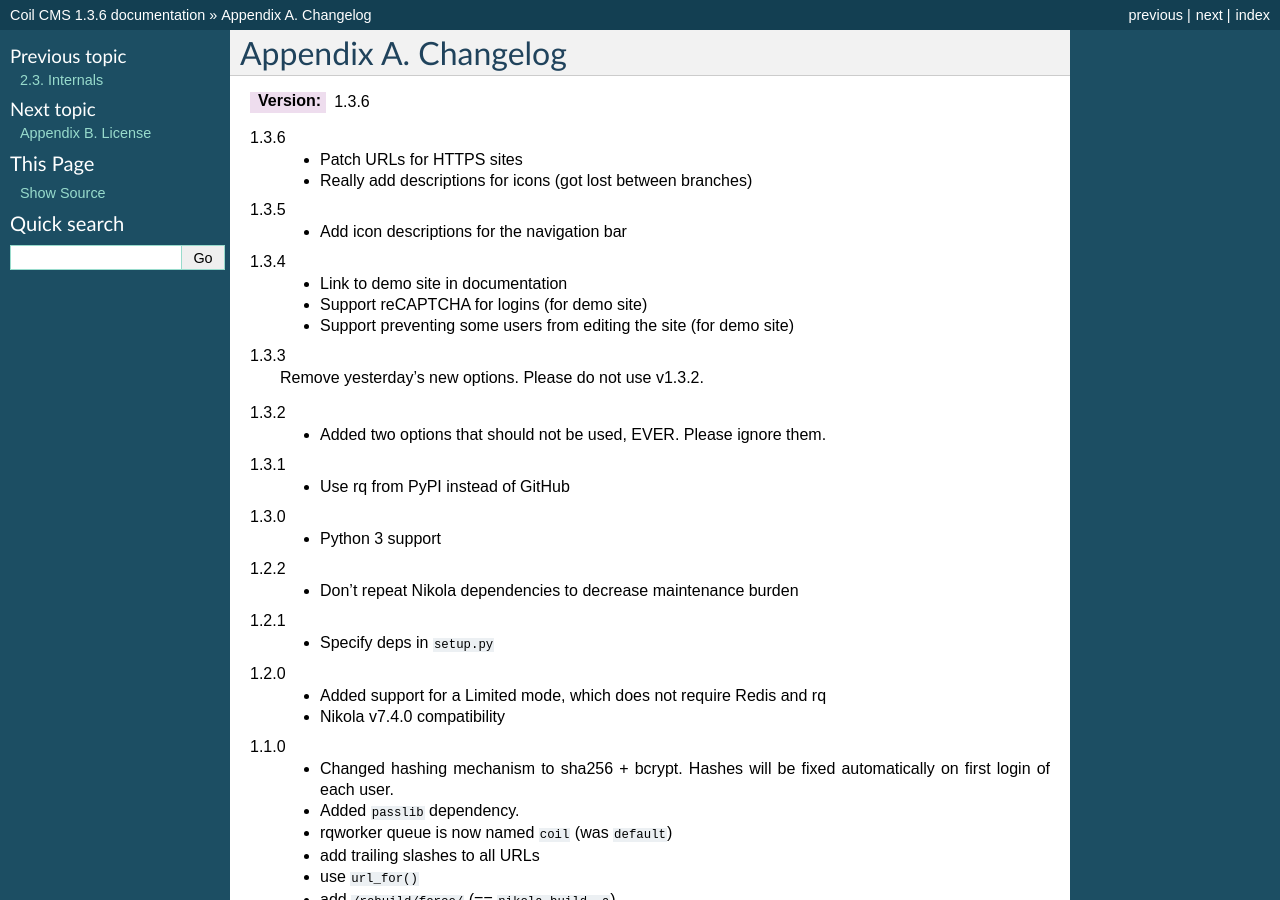
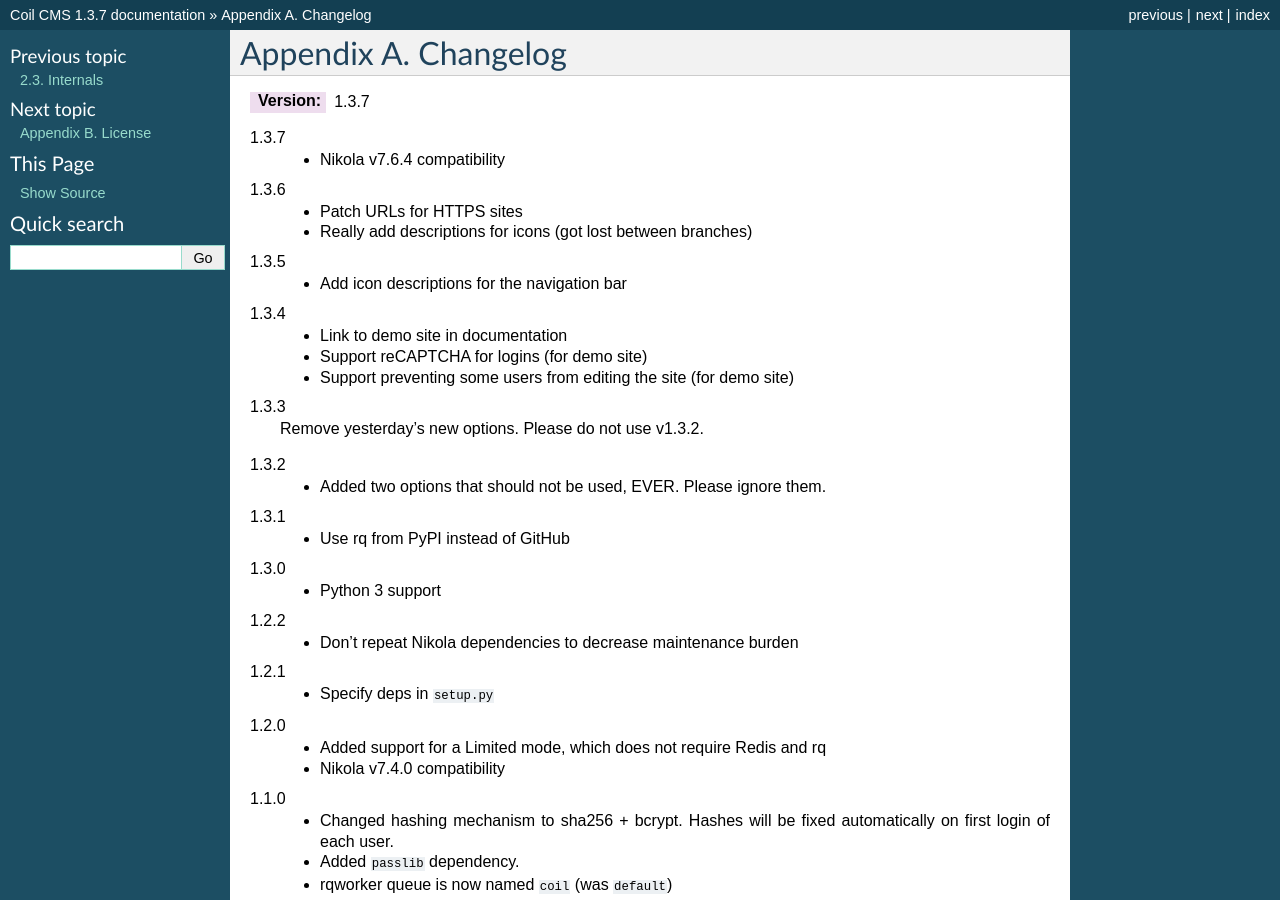
Before and after one commit to getnikola/coil, a Sphinx documentation site: the page built from docs/CHANGELOG.rst, in a window 1280 px wide and 900 px high. Built offline with Sphinx 7.4.7, drawn with Linux system fonts in a browser that asks for light colours; some of the changed text lies outside the part shown.

Commit message:
v1.3.7: Nikola v7.6.4 compatibility
Signed-off-by: Chris Warrick <kwpolska@gmail.com>

```diff
--- a/CHANGELOG.rst
+++ b/CHANGELOG.rst
@@ -2,7 +2,10 @@
 Appendix A. Changelog
 =====================
 
-:Version: 1.3.6
+:Version: 1.3.7
+
+1.3.7
+    * Nikola v7.6.4 compatibility
 
 1.3.6
     * Patch URLs for HTTPS sites
--- a/CONTRIBUTING.rst
+++ b/CONTRIBUTING.rst
@@ -5,8 +5,8 @@
 :Author: Chris Warrick <chris@chriswarrick.com>
 :Copyright: © 2015, Chris Warrick.
 :License: BSD (see /LICENSE or :doc:`Appendix B <LICENSE>`.)
-:Date: 2015-08-17
-:Version: 1.3.6
+:Date: 2015-08-25
+:Version: 1.3.7
 
 .. index:: contributing
 
--- a/coil/__init__.py
+++ b/coil/__init__.py
@@ -29,4 +29,4 @@
 
 __all__ = ['__version__']
 
-__version__ = '1.3.6'
+__version__ = '1.3.7'
--- a/docs/CHANGELOG.rst
+++ b/docs/CHANGELOG.rst
@@ -2,7 +2,10 @@
 Appendix A. Changelog
 =====================
 
-:Version: 1.3.6
+:Version: 1.3.7
+
+1.3.7
+    * Nikola v7.6.4 compatibility
 
 1.3.6
     * Patch URLs for HTTPS sites
--- a/docs/CONTRIBUTING.rst
+++ b/docs/CONTRIBUTING.rst
@@ -5,8 +5,8 @@
 :Author: Chris Warrick <chris@chriswarrick.com>
 :Copyright: © 2015, Chris Warrick.
 :License: BSD (see /LICENSE or :doc:`Appendix B <LICENSE>`.)
-:Date: 2015-08-17
-:Version: 1.3.6
+:Date: 2015-08-25
+:Version: 1.3.7
 
 .. index:: contributing
 
--- a/docs/conf.py
+++ b/docs/conf.py
@@ -55,9 +55,9 @@
 # built documents.
 #
 # The short X.Y version.
-version = '1.3.6'
+version = '1.3.7'
 # The full version, including alpha/beta/rc tags.
-release = '1.3.6'
+release = '1.3.7'
 
 # The language for content autogenerated by Sphinx. Refer to documentation
 # for a list of supported languages.
--- a/requirements.txt
+++ b/requirements.txt
@@ -1,4 +1,4 @@
-Nikola>=7.5.1
+Nikola>=7.6.4
 docopt==0.6.2
 Flask==0.10.1
 Flask-Bcrypt==0.6.2
--- a/setup.py
+++ b/setup.py
@@ -7,7 +7,7 @@
     dependencies = [l.strip() for l in fh]
 
 setup(name='coil',
-      version='1.3.6',
+      version='1.3.7',
       description='A user-friendly CMS frontend for Nikola.',
       keywords='coil,nikola,cms',
       author='Chris Warrick, Roberto Alsina, Henry Hirsch et al.',
```
Also changed, not shown: 1 other file.
